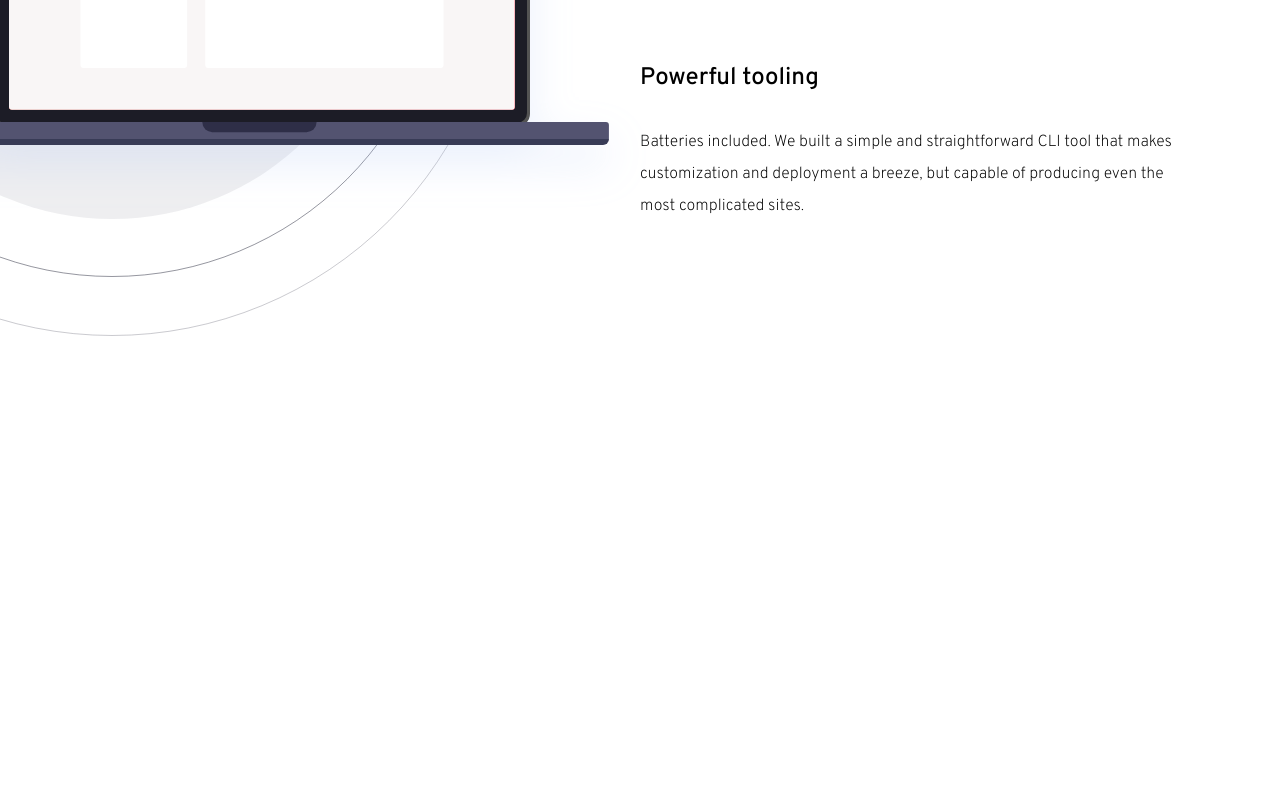
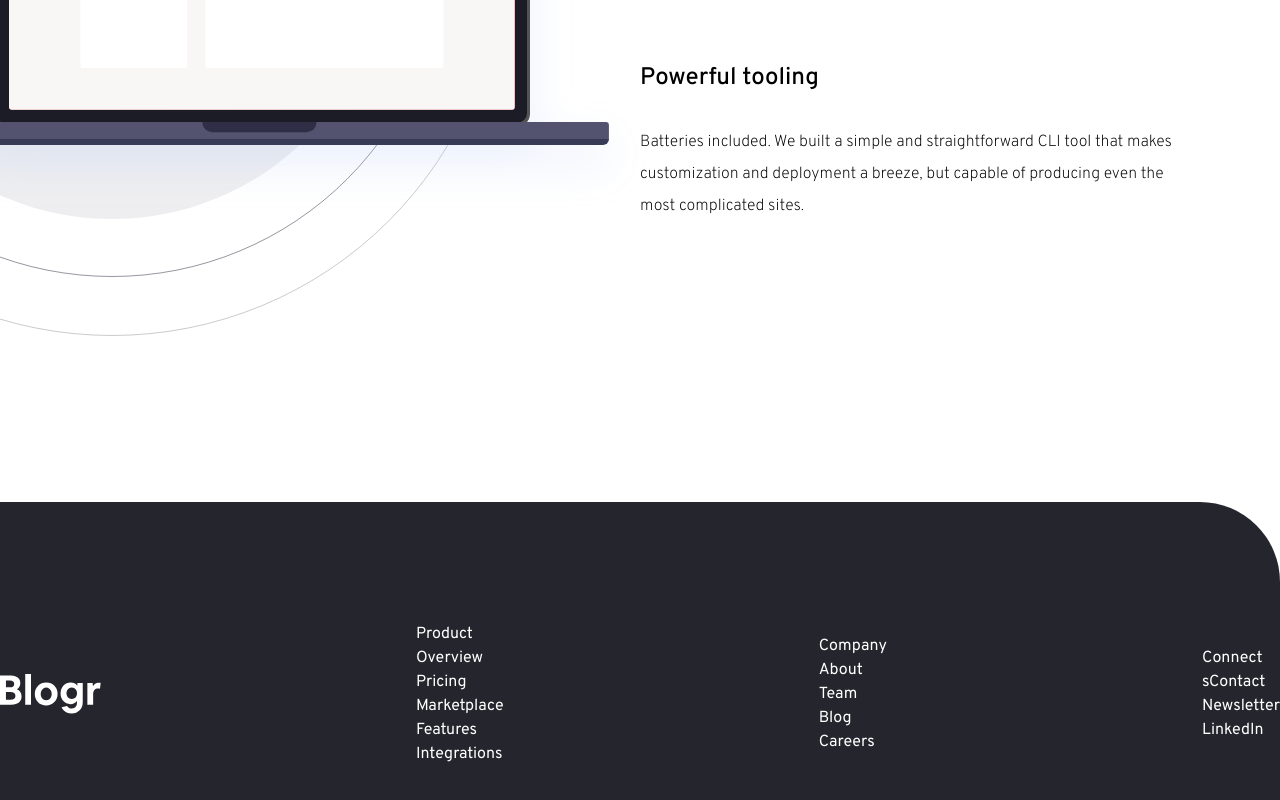
Before and after one commit to mikedeleon9/Blog-Landing-Page, a React (Vite) app: page / in a window 1280 px wide. Shown: the part 2484-3284 px from the top of the page. Before the commit the page ends 2820 px from the top, so only its background shows below. Built offline with nearby package versions, Linux system fonts and the light colour scheme.

Commit message:
added footer

```diff
--- a/src/App.jsx
+++ b/src/App.jsx
@@ -3,6 +3,7 @@ import Header from './components/Header'
 import DesignComponent from './components/DesignComponent'
 import ArtComponent from './components/ArtComponent'
 import LaptopComponent from './components/LaptopComponent'
+import Footer from './components/Footer'
 
 function App() {
 
@@ -13,6 +14,7 @@ function App() {
     <DesignComponent />
     <ArtComponent />
     <LaptopComponent />
+    <Footer />
     </div>
   )
 }
--- a/src/components/LaptopComponent.jsx
+++ b/src/components/LaptopComponent.jsx
@@ -2,7 +2,7 @@ import laptopImage from "../images/illustration-laptop-desktop.svg"
 
 export default function LaptopComponent(){
     return(
-        <div className="flex  ">
+        <div className="flex  mb-52">
             <div className="flex-1">
                 <img className="laptop-image " src={laptopImage} alt="laptop image" />
             </div>
--- a/src/components/footer.jsx
+++ b/src/components/footer.jsx
@@ -1,9 +1,29 @@
+import mainLogo from "../images/logo.svg"
 
+const headings = ['Product', 'Company', 'Connect'];
 
-export default function footer(){
+const categories = [
+    ['Overview', 'Pricing', 'Marketplace', 'Features', 'Integrations'],
+    ['About', 'Team', 'Blog', 'Careers'],
+    ['sContact', 'Newsletter', 'LinkedIn']
+]
+
+export default function Footer(){
     return (
-        <div className="footerBG h-96">
+        <div className="footerBG h-96 flex items-center justify-between">
+            <img src={mainLogo} alt="Main logo" />
+           {headings.map((heading, i) => (
 
+            <div key={heading} className="text-white">
+                <p>{heading}</p>
+               <ul className="text-white">
+                    {categories[i].map((item) => (
+                        <li className="text-white">{item}</li>
+                    ))}
+               </ul>
+            </div>
+
+           ))}
         </div>
     )
 }
--- a/src/index.css
+++ b/src/index.css
@@ -58,8 +58,9 @@ body{
   top: -150px;
 }
 
-.footerBG{
+.footerBG {
   background: hsl(240, 10%, 16%);
+  border-top-right-radius: 5rem;
 }
 
 /*
```
